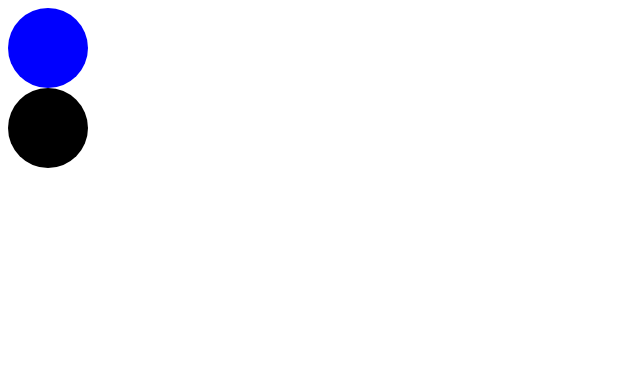
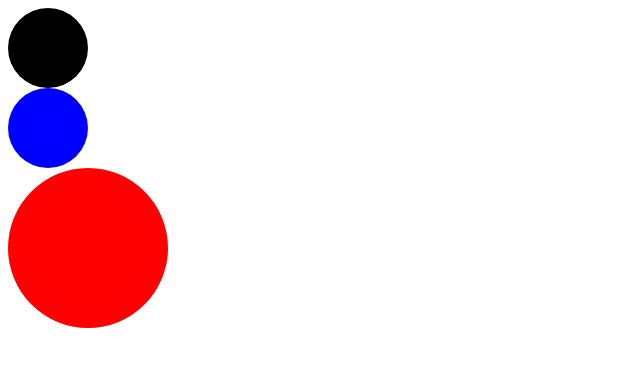
Before and after one commit to GodChiken/fast-campus-react, a React (Create React App) app: page / in a window 1280 px wide. Shown: the top 366 px of the page, without its empty margins (0-640 px from the left). Built offline with nearby package versions, Linux system fonts and the light colour scheme.

Commit message:
30. styledComponent - 조건에 따라 표시하기 실습

```diff
--- a/src/style/styledcomponent/App.js
+++ b/src/style/styledcomponent/App.js
@@ -1,16 +1,22 @@
 import React from 'react';
-import styled from 'styled-components';
+import styled, { css } from 'styled-components';
 
 const Circle = styled.div`
   width: 5rem;
   height: 5rem;
   background: ${props => props.color || 'black'};
   border-radius: 50%;
+  ${props =>
+    props.huge &&
+    css`
+      width: 10rem;
+      height: 10rem;
+    `}
 `;
-
 export default function App() {
     return <>
+        <Circle />
         <Circle color="blue"/>
-        <Circle />
-        </>;
+        <Circle color="red" huge />
+    </>;
 }
```
